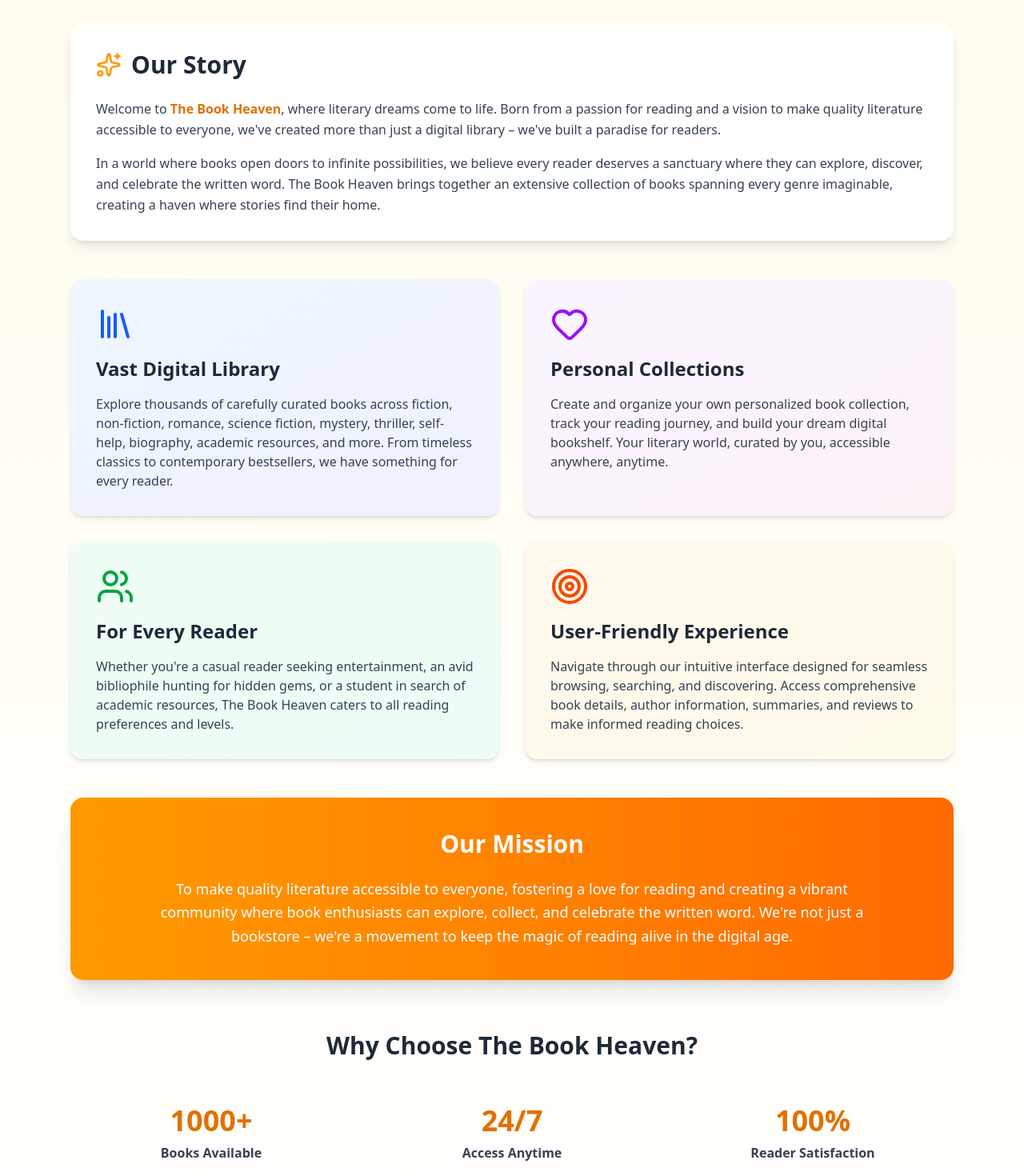
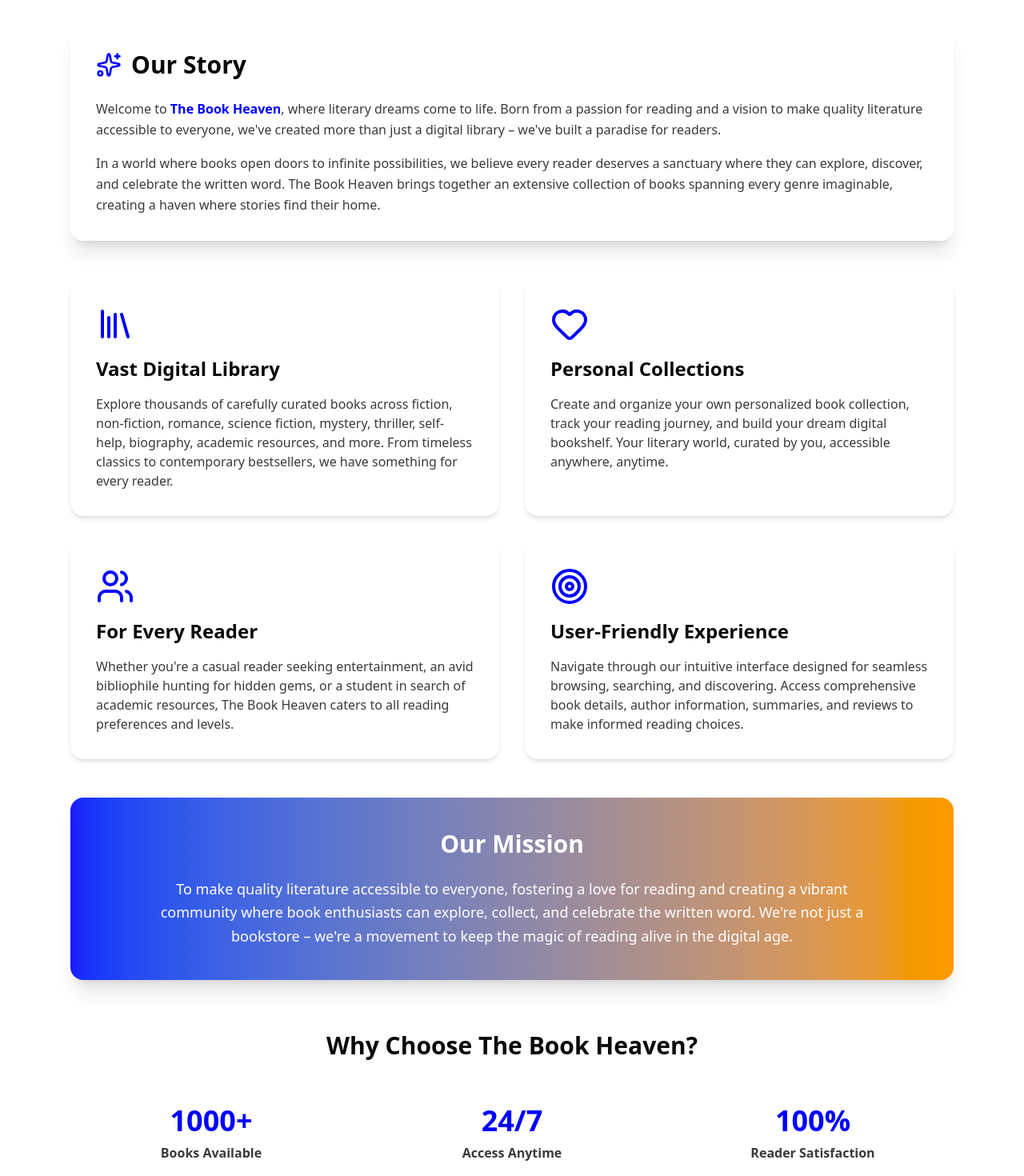
Before and after one commit to abdullah222005/PH_10th-Assignment-Client, a React (Vite) app: page /aboutUs in a window 1280 px wide. Shown: the part 440-1910 px from the top of the page at 80% size. Built offline with nearby package versions, Linux system fonts and the light colour scheme; no server answers; a web font is replaced by a local one.

Commit message:
solved error of my books and all books page

```diff
--- a/src/Single Book/SingleBook.jsx
+++ b/src/Single Book/SingleBook.jsx
@@ -1,18 +1,23 @@
-import React from "react";
-import { Link } from "react-router-dom";
-
 const SingleBook = ({ book, index }) => {
+  // Use the actual data structure if books array is empty during dev/testing
+  const item = book || {
+    _id: index,
+    title: "Sample Book",
+    author: "Anon",
+    genre: "Fiction",
+    rating: 4.5,
+  };
   return (
-    <tr className="border-2 bg-[#FCFAE0] text-lg">
+    <tr className="border-2 bg-base-100 dark:bg-base-200 text-neutral dark:text-secondary text-lg shadow-md hover:shadow-lg transition-shadow duration-200">
       <td className="px-4 py-5 text-center">{index + 1}</td>
-      <td className="px-4 py-5 text-center">{book.title}</td>
-      <td className="px-4 py-5 text-center">{book.author}</td>
-      <td className="px-4 py-5 text-center">{book.genre}</td>
-      <td className="px-4 py-5 text-center">{book.rating}</td>
+      <td className="px-4 py-5 text-center font-semibold">{item.title}</td>
+      <td className="px-4 py-5 text-center">{item.author}</td>
+      <td className="px-4 py-5 text-center">{item.genre}</td>
+      <td className="px-4 py-5 text-center text-primary font-bold">
+        {item.rating}
+      </td>
       <td className="px-4 py-5 text-center">
-        <Link to={`/book-details/${book._id}`}>
-          <button className="btn text-blue-500">View Details</button>
-        </Link>
+        <button className="btn btn-primary btn-sm">View Details</button>
       </td>
     </tr>
   );
--- a/src/Single Book/SingleMyBook.jsx
+++ b/src/Single Book/SingleMyBook.jsx
@@ -125,7 +125,7 @@ const SingleMyBook = ({ book, index, onBookUpdated, onBookDeleted }) => {
   };
 
   return (
-    <tr className="border-2 bg-[#FCFAE0] text-lg">
+    <tr className="border-2 bg-base-100 dark:bg-base-200 text-neutral dark:text-secondary text-lg shadow-md hover:shadow-lg transition-shadow duration-200">
       <td className="px-4 py-5 text-center">{index + 1}</td>
       <td className="px-4 py-5 text-center">{book.title}</td>
       <td className="px-4 py-5 text-center">{book.author}</td>
--- a/src/pages/About Us/AboutUs.jsx
+++ b/src/pages/About Us/AboutUs.jsx
@@ -10,29 +10,47 @@ import {
 
 const AboutUs = () => {
   return (
-    <div className="min-h-screen bg-gradient-to-b from-amber-50 to-white">
-      {}
-      <div className="bg-gradient-to-r from-amber-600 to-orange-500 text-white py-20 px-6">
+    // Main Container: Base background color changes with the theme
+    <div className="min-h-screen bg-base-100 dark:bg-base-300 text-neutral dark:text-secondary transition-colors duration-300">
+      {/* Hero Section: Re-fixed color logic to ensure gradient is overridden in dark mode */}
+      <div
+        className="
+        // Light Mode (Default): Amber/Orange Gradient
+        text-white
+
+        // Dark Mode Override: Dark Gradient (forces background-image property to change)
+        dark:bg-gradient-to-r dark:from-neutral dark:to-base-300
+        dark:text-secondary
+
+        py-20 px-6 transition-colors duration-300
+      "
+      >
         <div className="max-w-6xl mx-auto text-center">
-          <BookOpen className="w-16 h-16 mx-auto mb-6" />
+          {/* Icon color now inherits the parent text color, with a slight adjustment for dark mode primary brand color */}
+          <BookOpen className="w-16 h-16 mx-auto mb-6 dark:text-primary" />
+
+          {/* Title inherits the parent text color (white in light, secondary in dark) */}
           <h1 className="text-5xl font-bold mb-4">About The Book Heaven</h1>
-          <p className="text-xl text-amber-100 max-w-3xl mx-auto">
+
+          {/* Subtitle inherits the parent text color */}
+          <p className="text-xl max-w-3xl mx-auto">
             Your Ultimate Digital Sanctuary for Book Lovers
           </p>
         </div>
       </div>
 
-      {}
+      {/* Main Content */}
       <div className="max-w-6xl mx-auto px-6 py-16">
-        <div className="prose prose-lg max-w-none">
-          <div className="bg-white rounded-2xl shadow-lg p-8 mb-12">
-            <h2 className="text-3xl font-bold text-gray-800 mb-6 flex items-center gap-3">
-              <Sparkles className="w-8 h-8 text-amber-500" />
+        <div className="max-w-none">
+          {/* Our Story Section - Elevated background */}
+          <div className="bg-base-100 dark:bg-base-200 rounded-2xl shadow-xl dark:shadow-none p-8 mb-12">
+            <h2 className="text-3xl font-bold text-neutral dark:text-secondary mb-6 flex items-center gap-3">
+              <Sparkles className="w-8 h-8 text-primary" />
               Our Story
             </h2>
-            <p className="text-gray-700 leading-relaxed mb-4">
+            <p className="text-neutral/80 dark:text-secondary/90 leading-relaxed mb-4">
               Welcome to{" "}
-              <span className="font-semibold text-amber-600">
+              <span className="font-semibold text-primary">
                 The Book Heaven
               </span>
               , where literary dreams come to life. Born from a passion for
@@ -40,7 +58,7 @@ const AboutUs = () => {
               everyone, we've created more than just a digital library – we've
               built a paradise for readers.
             </p>
-            <p className="text-gray-700 leading-relaxed">
+            <p className="text-neutral/80 dark:text-secondary/90 leading-relaxed">
               In a world where books open doors to infinite possibilities, we
               believe every reader deserves a sanctuary where they can explore,
               discover, and celebrate the written word. The Book Heaven brings
@@ -49,14 +67,15 @@ const AboutUs = () => {
             </p>
           </div>
 
-          {}
+          {/* Feature Cards Grid */}
           <div className="grid md:grid-cols-2 gap-8 mb-12">
-            <div className="bg-gradient-to-br from-blue-50 to-indigo-50 rounded-2xl p-8 shadow-md">
-              <Library className="w-12 h-12 text-blue-600 mb-4" />
-              <h3 className="text-2xl font-bold text-gray-800 mb-4">
+            {/* Card 1 */}
+            <div className="bg-base-100 dark:bg-base-200 rounded-2xl p-8 shadow-md dark:shadow-none">
+              <Library className="w-12 h-12 text-primary mb-4" />
+              <h3 className="text-2xl font-bold text-neutral dark:text-secondary mb-4">
                 Vast Digital Library
               </h3>
-              <p className="text-gray-700">
+              <p className="text-neutral/80 dark:text-secondary/90">
                 Explore thousands of carefully curated books across fiction,
                 non-fiction, romance, science fiction, mystery, thriller,
                 self-help, biography, academic resources, and more. From
@@ -65,12 +84,13 @@ const AboutUs = () => {
               </p>
             </div>
 
-            <div className="bg-gradient-to-br from-purple-50 to-pink-50 rounded-2xl p-8 shadow-md">
-              <Heart className="w-12 h-12 text-purple-600 mb-4" />
-              <h3 className="text-2xl font-bold text-gray-800 mb-4">
+            {/* Card 2 */}
+            <div className="bg-base-100 dark:bg-base-200 rounded-2xl p-8 shadow-md dark:shadow-none">
+              <Heart className="w-12 h-12 text-primary mb-4" />
+              <h3 className="text-2xl font-bold text-neutral dark:text-secondary mb-4">
                 Personal Collections
               </h3>
-              <p className="text-gray-700">
+              <p className="text-neutral/80 dark:text-secondary/90">
                 Create and organize your own personalized book collection, track
                 your reading journey, and build your dream digital bookshelf.
                 Your literary world, curated by you, accessible anywhere,
@@ -78,12 +98,13 @@ const AboutUs = () => {
               </p>
             </div>
 
-            <div className="bg-gradient-to-br from-green-50 to-emerald-50 rounded-2xl p-8 shadow-md">
-              <Users className="w-12 h-12 text-green-600 mb-4" />
-              <h3 className="text-2xl font-bold text-gray-800 mb-4">
+            {/* Card 3 */}
+            <div className="bg-base-100 dark:bg-base-200 rounded-2xl p-8 shadow-md dark:shadow-none">
+              <Users className="w-12 h-12 text-primary mb-4" />
+              <h3 className="text-2xl font-bold text-neutral dark:text-secondary mb-4">
                 For Every Reader
               </h3>
-              <p className="text-gray-700">
+              <p className="text-neutral/80 dark:text-secondary/90">
                 Whether you're a casual reader seeking entertainment, an avid
                 bibliophile hunting for hidden gems, or a student in search of
                 academic resources, The Book Heaven caters to all reading
@@ -91,12 +112,13 @@ const AboutUs = () => {
               </p>
             </div>
 
-            <div className="bg-gradient-to-br from-orange-50 to-amber-50 rounded-2xl p-8 shadow-md">
-              <Target className="w-12 h-12 text-orange-600 mb-4" />
-              <h3 className="text-2xl font-bold text-gray-800 mb-4">
+            {/* Card 4 */}
+            <div className="bg-base-100 dark:bg-base-200 rounded-2xl p-8 shadow-md dark:shadow-none">
+              <Target className="w-12 h-12 text-primary mb-4" />
+              <h3 className="text-2xl font-bold text-neutral dark:text-secondary mb-4">
                 User-Friendly Experience
               </h3>
-              <p className="text-gray-700">
+              <p className="text-neutral/80 dark:text-secondary/90">
                 Navigate through our intuitive interface designed for seamless
                 browsing, searching, and discovering. Access comprehensive book
                 details, author information, summaries, and reviews to make
@@ -105,10 +127,10 @@ const AboutUs = () => {
             </div>
           </div>
 
-          {}
-          <div className="bg-gradient-to-r from-amber-500 to-orange-500 text-white rounded-2xl p-10 shadow-xl">
+          {/* Our Mission Section - Primary Brand Color background */}
+          <div className="bg-gradient-to-r from-primary/90 to-amber-500 dark:bg-primary text-white rounded-2xl p-10 shadow-xl dark:shadow-none">
             <h2 className="text-3xl font-bold mb-6 text-center">Our Mission</h2>
-            <p className="text-lg text-center leading-relaxed max-w-4xl mx-auto">
+            <p className="text-lg text-center leading-relaxed max-w-4xl mx-auto dark:text-base-100">
               To make quality literature accessible to everyone, fostering a
               love for reading and creating a vibrant community where book
               enthusiasts can explore, collect, and celebrate the written word.
@@ -117,38 +139,38 @@ const AboutUs = () => {
             </p>
           </div>
 
-          {}
+          {/* Why Choose Us? (Stats) */}
           <div className="mt-16 text-center">
-            <h2 className="text-3xl font-bold text-gray-800 mb-8">
+            <h2 className="text-3xl font-bold text-neutral dark:text-secondary mb-8">
               Why Choose The Book Heaven?
             </h2>
             <div className="grid md:grid-cols-3 gap-6">
               <div className="p-6">
-                <div className="text-4xl font-bold text-amber-600 mb-2">
+                <div className="text-4xl font-bold text-primary mb-2">
                   1000+
                 </div>
-                <p className="text-gray-700 font-semibold">Books Available</p>
+                <p className="text-neutral/80 dark:text-secondary/90 font-semibold">
+                  Books Available
+                </p>
               </div>
               <div className="p-6">
-                <div className="text-4xl font-bold text-amber-600 mb-2">
-                  24/7
-                </div>
-                <p className="text-gray-700 font-semibold">Access Anytime</p>
+                <div className="text-4xl font-bold text-primary mb-2">24/7</div>
+                <p className="text-neutral/80 dark:text-secondary/90 font-semibold">
+                  Access Anytime
+                </p>
               </div>
               <div className="p-6">
-                <div className="text-4xl font-bold text-amber-600 mb-2">
-                  100%
-                </div>
-                <p className="text-gray-700 font-semibold">
+                <div className="text-4xl font-bold text-primary mb-2">100%</div>
+                <p className="text-neutral/80 dark:text-secondary/90 font-semibold">
                   Reader Satisfaction
                 </p>
               </div>
             </div>
           </div>
 
-          {}
-          <div className="mt-16 text-center bg-gray-50 rounded-2xl p-10">
-            <p className="text-xl text-gray-800 italic max-w-3xl mx-auto">
+          {/* Quote Section - Secondary background color */}
+          <div className="mt-16 text-center bg-base-200 dark:bg-base-300 rounded-2xl p-10">
+            <p className="text-xl text-neutral dark:text-secondary italic max-w-3xl mx-auto">
               "Every visit to The Book Heaven opens the door to new worlds of
               imagination and knowledge. Join us in this literary journey, and
               discover why readers call us their paradise."
--- a/src/pages/All Books/AllBooks.jsx
+++ b/src/pages/All Books/AllBooks.jsx
@@ -13,11 +13,14 @@ const AllBooks = () => {
   }, []);
 
   return (
-    <div className="max-w-10/12 mx-auto mt-10">
-      <h1 className="text-3xl font-semibold text-center mb-6">All Books</h1>
+    <div className="max-w-10/12 mx-auto my-5 md:my-10 lg:my-15 text-neutral dark:text-secondary">
+      <h1 className="text-3xl font-semibold text-center mb-6 text-neutral dark:text-secondary">
+        All Books
+      </h1>
 
-      <table className="w-full text-black rounded-lg shadow border border-separate border-spacing-y-4">
-        <thead className="bg-[#fffabc] border-2 text-xl">
+      <table className="w-full rounded-lg shadow border border-separate border-spacing-y-4">
+        {/* Themed Table Header */}
+        <thead className="bg-base-200 dark:bg-base-300 text-neutral dark:text-secondary border-2 text-xl">
           <tr>
             <th className="px-4 py-2">SL</th>
             <th className="px-4 py-2">Title</th>
@@ -29,13 +32,27 @@ const AllBooks = () => {
         </thead>
 
         <tbody>
-          {books.map((book, index) => (
-            <SingleBook key={book._id} book={book} index={index} />
-          ))}
+          {/* Mapping over dummy data if running standalone, otherwise use fetched 'books' */}
+          {books.length > 0 ? (
+            books.map((book, index) => (
+              <SingleBook key={book._id} book={book} index={index} />
+            ))
+          ) : (
+            // Fallback for demonstration/loading state
+            <tr>
+              <td
+                colSpan="6"
+                className="text-center py-8 text-lg text-neutral dark:text-secondary/70"
+              >
+                {books.length === 0
+                  ? "Loading books or no data available..."
+                  : "No books found."}
+              </td>
+            </tr>
+          )}
         </tbody>
       </table>
     </div>
   );
 };
-
 export default AllBooks;
--- a/src/pages/Book Details/BookDetails.jsx
+++ b/src/pages/Book Details/BookDetails.jsx
@@ -211,7 +211,7 @@ const BookDetails = () => {
                     value={newComment}
                     onChange={(e) => setNewComment(e.target.value)}
                     placeholder="Write your comment here..."
-                    className="textarea textarea-bordered w-full h-24 bg-white resize-none"
+                    className="textarea textarea-bordered w-full h-24 bg-white text-black resize-none"
                     disabled={loading}
                   />
                   <div className="flex justify-end mt-3">
@@ -265,7 +265,7 @@ const BookDetails = () => {
                   <div className="flex-1">
                     <div className="flex items-center justify-between mb-2">
                       <div>
-                        <h4 className="font-semibold text-lg">
+                        <h4 className="font-semibold text-lg text-black">
                           {comment.userName}
                         </h4>
                         <p className="text-sm text-gray-500">
--- a/src/pages/Login Page/LoginPage.jsx
+++ b/src/pages/Login Page/LoginPage.jsx
@@ -84,7 +84,7 @@ const LoginPage = () => {
             {error && (
               <p className="text-red-500 font-semibold mt-1">{error}</p>
             )}
-            <button type="submit" className="btn bg-[#0A192F] mt-4">
+            <button type="submit" className="btn btn-primary mt-4">
               Login
             </button>
           </form>
--- a/src/pages/Register Page/RegisterPage.jsx
+++ b/src/pages/Register Page/RegisterPage.jsx
@@ -119,7 +119,7 @@ const RegisterPage = () => {
               </label>
             </div>
             {error && <p className="text-red-500 font-semibold mt-2">{error}</p>}
-            <button type="submit" className="btn bg-[#0A192F] mt-4">
+            <button type="submit" className="btn btn-primary mt-4">
               Register
             </button>
           </form>
```
Also changed, not shown: src/pages/My Books/MyBooks.jsx (+26 -16 lines).
